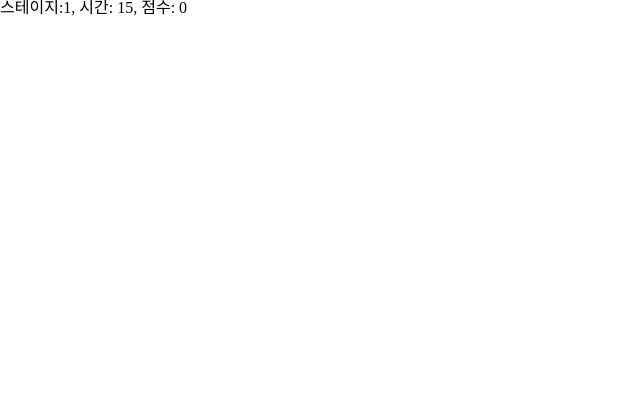
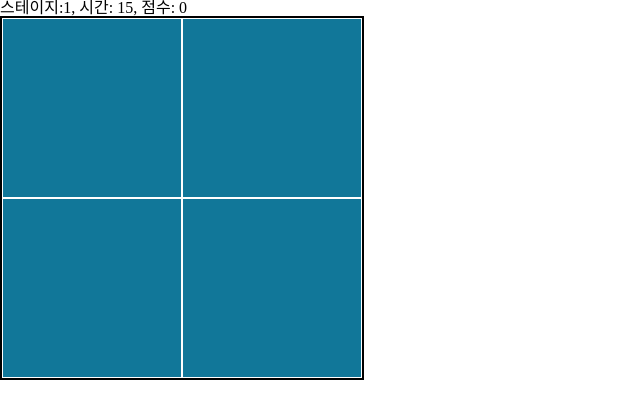
Before and after one commit to syeon2565/find-color-diff, a React (Create React App) app: page / in a window 1280 px wide. Shown: the top 418 px of the page, without its empty margins (0-640 px from the left). Built offline with nearby package versions, Linux system fonts and the light colour scheme.

Commit message:
feat: board 컴포넌트 + 작은사각형 갯수증가

```diff
--- a/src/App.tsx
+++ b/src/App.tsx
@@ -1,4 +1,5 @@
 import { useState } from "react";
+import Board from "./components/Board";
 import Header from "./components/Header";
 
 function App() {
@@ -6,7 +7,19 @@ function App() {
   const [time, setTime] = useState(15);
   const [score, setScore] = useState(0);
 
-  return <Header stage={stage} time={time} score={score} />;
+  const handleSuccess = () => {
+    // handleClick으로 바꾸고, if() idx값 정답색깔 아닐경우.. 하면어떨까..?
+    setStage(stage + 1);
+    setScore(stage ** 3 * time);
+    setTime(15);
+  };
+
+  return (
+    <>
+      <Header stage={stage} time={time} score={score} />
+      <Board stage={stage} onClick={handleSuccess} />
+    </>
+  );
 }
 
 export default App;
--- /dev/null
+++ b/src/components/Board.tsx
@@ -0,0 +1,45 @@
+/* eslint-disable react/no-array-index-key */
+import React from "react";
+import styled from "styled-components";
+
+type BoardProps = {
+  stage: number;
+  onClick: () => void;
+};
+
+type BlockProps = {
+  size: number;
+  color: string;
+};
+
+const Board = ({ stage, onClick }: BoardProps) => {
+  const row = (Math.round((stage + 0.5) / 2) + 1) ** 2;
+  const size = 360 / Math.sqrt(row);
+  const baseColor = `#${Math.floor(Math.random() * 256)}`;
+
+  return (
+    <BoardWrapper row={Math.sqrt(row)}>
+      {new Array(row).fill(null).map((r, i) => (
+        <Block key={i} size={size} color={baseColor} onClick={onClick} />
+      ))}
+    </BoardWrapper>
+  );
+};
+
+const BoardWrapper = styled.div<{ row: number }>`
+  display: grid;
+  grid-template-columns: repeat(${(props) => props.row}, 1fr);
+  width: 360px;
+  height: 360px;
+  border: 2px solid black;
+`;
+
+const Block = styled.div<BlockProps>`
+  width: ${(props) => props.size}px;
+  height: ${(props) => props.size}px;
+  background: ${(props) => props.color};
+  box-sizing: border-box;
+  border: 1px solid white;
+`;
+
+export default Board;
```
